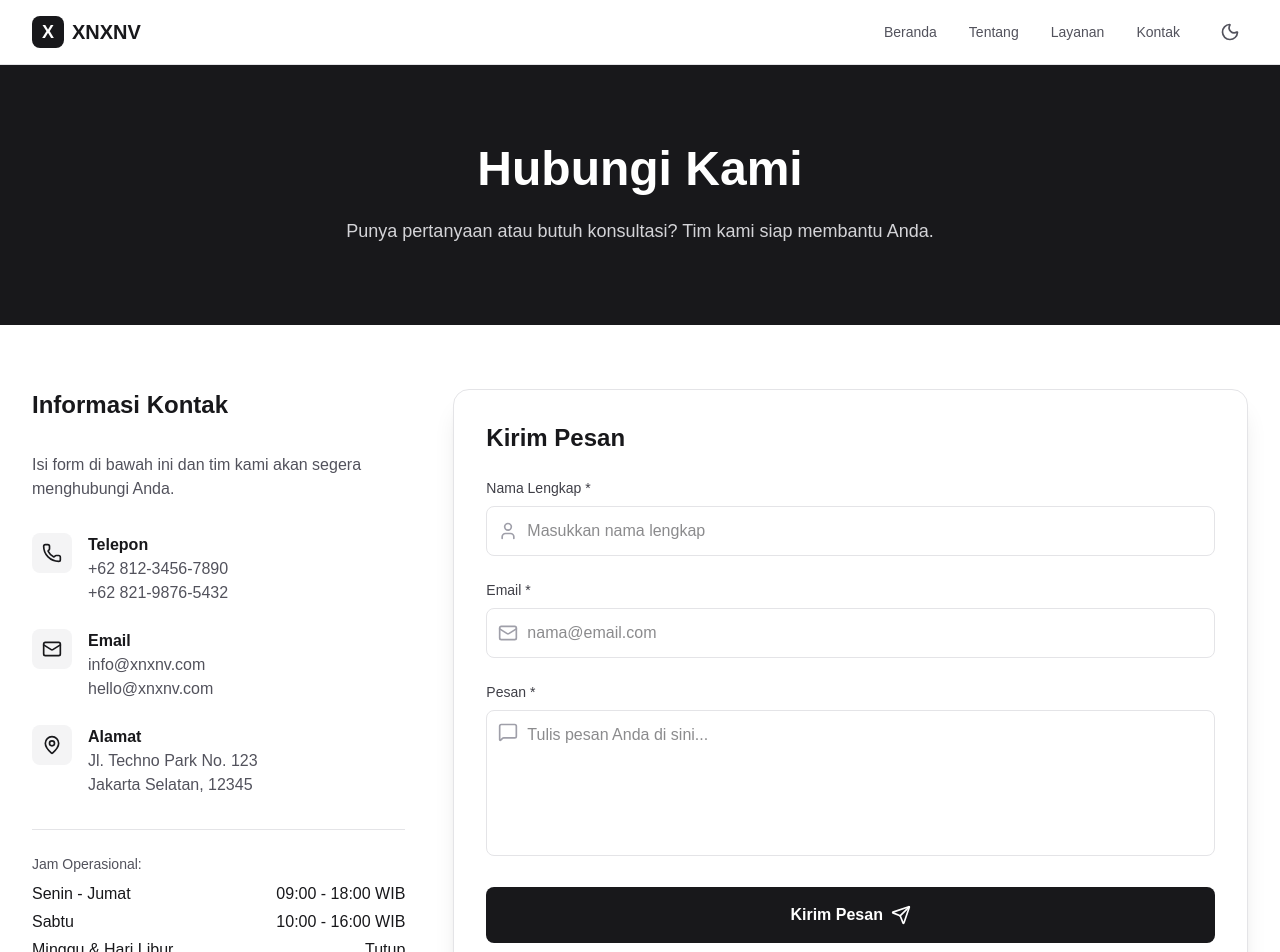
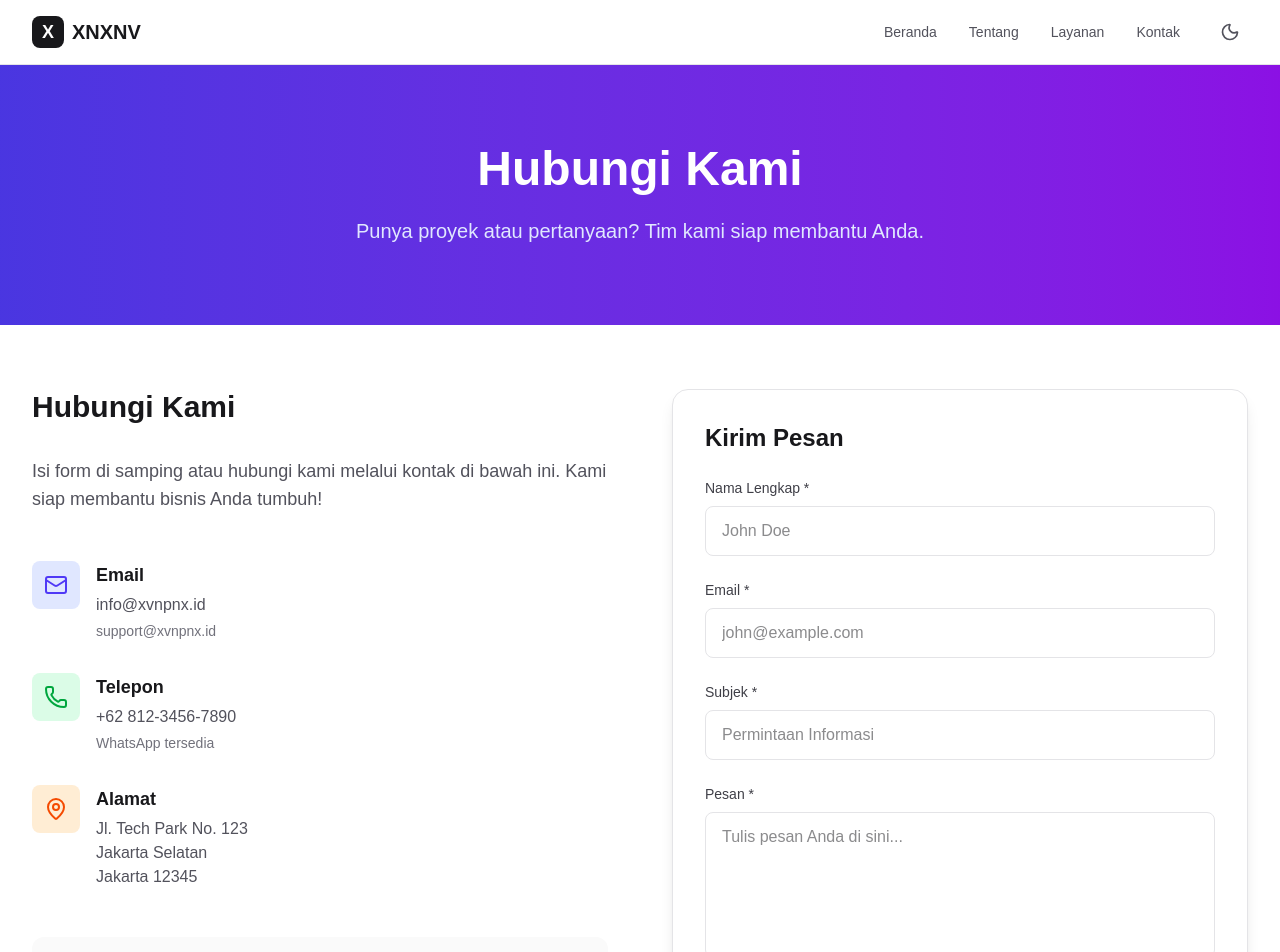
Before and after one commit to aryaapriawann-dev/XNXNV, a Next.js app: page /contact in a window 1280 px wide. Shown: the top 952 px of the page. Built offline with nearby package versions, Linux system fonts and the light colour scheme.

Commit message:
feat: add contact form with validation and 3 contact channels

```diff
--- a/src/app/contact/page.tsx
+++ b/src/app/contact/page.tsx
@@ -1,219 +1,262 @@
 "use client";
 
 import { useState } from "react";
-import { Mail, Phone, MapPin, Send, User, MessageSquare } from "lucide-react";
+import { Mail, Phone, MapPin, Send, Loader2 } from "lucide-react";
 
-export default function ContactPage() {
+export default function Contact() {
   const [formData, setFormData] = useState({
     name: "",
     email: "",
+    subject: "",
     message: "",
   });
+  const [errors, setErrors] = useState<Record<string, string>>({});
   const [isSubmitting, setIsSubmitting] = useState(false);
-  const [isSuccess, setIsSuccess] = useState(false);
+  const [submitStatus, setSubmitStatus] = useState<"idle" | "success" | "error">("idle");
 
-  const handleSubmit = (e: React.FormEvent) => {
-    e.preventDefault();
-    setIsSubmitting(true);
-
-    // Simulate form submission
-    setTimeout(() => {
-      setIsSubmitting(false);
-      setIsSuccess(true);
-      setFormData({ name: "", email: "", message: "" });
-      setTimeout(() => setIsSuccess(false), 3000);
-    }, 1500);
+  const handleChange = (e: React.ChangeEvent<HTMLInputElement | HTMLTextAreaElement>) => {
+    const { name, value } = e.target;
+    setFormData((prev) => ({ ...prev, [name]: value }));
+    if (errors[name]) {
+      setErrors((prev) => {
+        const newErrors = { ...prev };
+        delete newErrors[name];
+        return newErrors;
+      });
+    }
   };
 
-  const handleChange = (e: React.ChangeEvent<HTMLInputElement | HTMLTextAreaElement>) => {
-    setFormData(prev => ({ ...prev, [e.target.name]: e.target.value }));
+  const validate = () => {
+    const newErrors: Record<string, string> = {};
+    if (!formData.name.trim()) newErrors.name = "Nama wajib diisi";
+    if (!formData.email.trim()) {
+      newErrors.email = "Email wajib diisi";
+    } else if (!/^[^\s@]+@[^\s@]+\.[^\s@]+$/.test(formData.email)) {
+      newErrors.email = "Email tidak valid";
+    }
+    if (!formData.subject.trim()) newErrors.subject = "Subjek wajib diisi";
+    if (!formData.message.trim()) newErrors.message = "Pesan wajib diisi";
+    return newErrors;
+  };
+
+  const handleSubmit = async (e: React.FormEvent) => {
+    e.preventDefault();
+    const validationErrors = validate();
+    if (Object.keys(validationErrors).length > 0) {
+      setErrors(validationErrors);
+      return;
+    }
+
+    setIsSubmitting(true);
+    // Simulate API call
+    await new Promise((resolve) => setTimeout(resolve, 1500));
+    setIsSubmitting(false);
+    setSubmitStatus("success");
+    setFormData({ name: "", email: "", subject: "", message: "" });
+
+    // Reset status after 5 seconds
+    setTimeout(() => {
+      setSubmitStatus("idle");
+    }, 5000);
   };
 
   return (
-    <div className="min-h-screen bg-white dark:bg-zinc-900">
+    <div className="flex flex-col min-h-full">
       {/* Hero */}
-      <section className="bg-zinc-900 dark:bg-zinc-950 py-20 text-center text-white">
-        <div className="max-w-3xl mx-auto px-4">
+      <section className="relative py-20 bg-zinc-900 text-white overflow-hidden">
+        <div className="absolute inset-0">
+          <div className="absolute inset-0 bg-gradient-to-r from-indigo-600 to-purple-600 opacity-90" />
+        </div>
+        <div className="relative max-w-7xl mx-auto px-4 sm:px-6 lg:px-8 text-center">
           <h1 className="text-4xl sm:text-5xl font-bold mb-6">Hubungi Kami</h1>
-          <p className="text-lg text-zinc-300">
-            Punya pertanyaan atau butuh konsultasi? Tim kami siap membantu Anda.
+          <p className="text-xl text-indigo-100 max-w-3xl mx-auto">
+            Punya proyek atau pertanyaan? Tim kami siap membantu Anda.
           </p>
         </div>
       </section>
 
       <div className="max-w-7xl mx-auto px-4 sm:px-6 lg:px-8 py-16">
-        <div className="grid grid-cols-1 lg:grid-cols-3 gap-12">
+        <div className="grid grid-cols-1 lg:grid-cols-2 gap-16">
           {/* Contact Info */}
-          <div className="space-y-8">
-            <h2 className="text-2xl font-bold text-zinc-900 dark:text-zinc-50">
-              Informasi Kontak
+          <div>
+            <h2 className="text-3xl font-bold text-zinc-900 dark:text-zinc-50 mb-8">
+              Hubungi Kami
             </h2>
-            <p className="text-zinc-600 dark:text-zinc-400">
-              Isi form di bawah ini dan tim kami akan segera menghubungi Anda.
+            <p className="text-zinc-600 dark:text-zinc-400 mb-12 text-lg">
+              Isi form di samping atau hubungi kami melalui kontak di bawah ini.
+              Kami siap membantu bisnis Anda tumbuh!
             </p>
 
-            <div className="space-y-6">
+            <div className="space-y-8">
               <div className="flex items-start gap-4">
-                <div className="h-10 w-10 rounded-lg bg-zinc-100 dark:bg-zinc-800 flex items-center justify-center shrink-0">
-                  <Phone className="h-5 w-5 text-zinc-900 dark:text-zinc-50" />
+                <div className="p-3 bg-indigo-100 dark:bg-indigo-900/30 rounded-lg">
+                  <Mail className="h-6 w-6 text-indigo-600 dark:text-indigo-400" />
                 </div>
                 <div>
-                  <div className="font-semibold text-zinc-900 dark:text-zinc-50">
+                  <h3 className="text-lg font-semibold text-zinc-900 dark:text-zinc-50 mb-1">
+                    Email
+                  </h3>
+                  <a
+                    href="mailto:info@xvnpnx.id"
+                    className="text-zinc-600 dark:text-zinc-400 hover:text-indigo-600 dark:hover:text-indigo-400"
+                  >
+                    info@xvnpnx.id
+                  </a>
+                  <p className="text-sm text-zinc-500 mt-1">support@xvnpnx.id</p>
+                </div>
+              </div>
+
+              <div className="flex items-start gap-4">
+                <div className="p-3 bg-green-100 dark:bg-green-900/30 rounded-lg">
+                  <Phone className="h-6 w-6 text-green-600 dark:text-green-400" />
+                </div>
+                <div>
+                  <h3 className="text-lg font-semibold text-zinc-900 dark:text-zinc-50 mb-1">
                     Telepon
+                  </h3>
+                  <a
+                    href="tel:+6281234567890"
+                    className="text-zinc-600 dark:text-zinc-400 hover:text-green-600 dark:hover:text-green-400"
+                  >
+                    +62 812-3456-7890
+                  </a>
+                  <p className="text-sm text-zinc-500 mt-1">WhatsApp tersedia</p>
                 </div>
-                  <div className="text-zinc-600 dark:text-zinc-400">
-                    +62 812-3456-7890
               </div>
-                  <div className="text-zinc-600 dark:text-zinc-400">
-                    +62 821-9876-5432
+
+              <div className="flex items-start gap-4">
+                <div className="p-3 bg-orange-100 dark:bg-orange-900/30 rounded-lg">
+                  <MapPin className="h-6 w-6 text-orange-600 dark:text-orange-400" />
+                </div>
+                <div>
+                  <h3 className="text-lg font-semibold text-zinc-900 dark:text-zinc-50 mb-1">
+                    Alamat
+                  </h3>
+                  <p className="text-zinc-600 dark:text-zinc-400">
+                    Jl. Tech Park No. 123<br />
+                    Jakarta Selatan<br />
+                    Jakarta 12345
+                  </p>
                 </div>
               </div>
             </div>
 
-              <div className="flex items-start gap-4">
-                <div className="h-10 w-10 rounded-lg bg-zinc-100 dark:bg-zinc-800 flex items-center justify-center shrink-0">
-                  <Mail className="h-5 w-5 text-zinc-900 dark:text-zinc-50" />
+            {/* Office Hours */}
+            <div className="mt-12 p-6 bg-zinc-50 dark:bg-zinc-800 rounded-xl">
+              <h3 className="text-lg font-semibold text-zinc-900 dark:text-zinc-50 mb-4">
+                Jam Operasional
+              </h3>
+              <div className="space-y-2 text-zinc-600 dark:text-zinc-400">
+                <div className="flex justify-between">
+                  <span>Senin - Jumat</span>
+                  <span className="font-medium">09:00 - 18:00 WIB</span>
                 </div>
-                <div>
-                  <div className="font-semibold text-zinc-900 dark:text-zinc-50">
-                    Email
+                <div className="flex justify-between">
+                  <span>Sabtu</span>
+                  <span className="font-medium">10:00 - 16:00 WIB</span>
                 </div>
-                  <div className="text-zinc-600 dark:text-zinc-400">
-                    info@xnxnv.com
-                  </div>
-                  <div className="text-zinc-600 dark:text-zinc-400">
-                    hello@xnxnv.com
-                  </div>
-                </div>
-              </div>
-
-              <div className="flex items-start gap-4">
-                <div className="h-10 w-10 rounded-lg bg-zinc-100 dark:bg-zinc-800 flex items-center justify-center shrink-0">
-                  <MapPin className="h-5 w-5 text-zinc-900 dark:text-zinc-50" />
-                </div>
-                <div>
-                  <div className="font-semibold text-zinc-900 dark:text-zinc-50">
-                    Alamat
-                  </div>
-                  <div className="text-zinc-600 dark:text-zinc-400">
-                    Jl. Techno Park No. 123
-                  </div>
-                  <div className="text-zinc-600 dark:text-zinc-400">
-                    Jakarta Selatan, 12345
+                <div className="flex justify-between">
+                  <span>Minggu & Hari Libur</span>
+                  <span className="font-medium">Tutup</span>
                 </div>
               </div>
             </div>
           </div>
 
-            <div className="pt-6 border-t border-zinc-200 dark:border-zinc-800">
-              <div className="text-sm text-zinc-600 dark:text-zinc-400">
-                Jam Operasional:
-              </div>
-              <div className="mt-2 space-y-1">
-                <div className="flex justify-between text-zinc-900 dark:text-zinc-50">
-                  <span>Senin - Jumat</span>
-                  <span>09:00 - 18:00 WIB</span>
-                </div>
-                <div className="flex justify-between text-zinc-900 dark:text-zinc-50">
-                  <span>Sabtu</span>
-                  <span>10:00 - 16:00 WIB</span>
-                </div>
-                <div className="flex justify-between text-zinc-900 dark:text-zinc-50">
-                  <span>Minggu & Hari Libur</span>
-                  <span>Tutup</span>
-                </div>
-              </div>
-            </div>
-          </div>
-
-          {/* Contact Form */}
-          <div className="lg:col-span-2">
-            <div className="bg-white dark:bg-zinc-800 rounded-2xl shadow-xl border border-zinc-200 dark:border-zinc-700 p-8">
+          {/* Form */}
+          <div className="bg-white dark:bg-zinc-900 rounded-2xl p-8 border border-zinc-200 dark:border-zinc-700 shadow-lg">
             <h2 className="text-2xl font-bold text-zinc-900 dark:text-zinc-50 mb-6">
               Kirim Pesan
             </h2>
 
-              {isSuccess && (
-                <div className="mb-6 p-4 bg-green-50 dark:bg-green-900/20 border border-green-200 dark:border-green-800 rounded-lg flex items-center gap-3">
-                  <div className="h-8 w-8 rounded-full bg-green-100 dark:bg-green-900/50 flex items-center justify-center">
-                    <Send className="h-4 w-4 text-green-600 dark:text-green-400" />
+            {submitStatus === "success" ? (
+              <div className="bg-green-50 dark:bg-green-900/20 border border-green-200 dark:border-green-800 rounded-xl p-6 text-center">
+                <div className="w-16 h-16 bg-green-100 dark:bg-green-900 rounded-full flex items-center justify-center mx-auto mb-4">
+                  <Send className="h-8 w-8 text-green-600 dark:text-green-400" />
                 </div>
-                  <div>
-                    <div className="font-semibold text-green-900 dark:text-green-50">
+                <h3 className="text-xl font-bold text-green-700 dark:text-green-400 mb-2">
                   Pesan Terkirim!
+                </h3>
+                <p className="text-green-600 dark:text-green-400">
+                  Terima kasih atas pesan Anda. Tim kami akan menghubungi Anda dalam 24 jam.
+                </p>
               </div>
-                    <div className="text-sm text-green-700 dark:text-green-400">
-                      Terima kasih. Kami akan menghubungi Anda segera.
-                    </div>
-                  </div>
-                </div>
-              )}
-
+            ) : (
               <form onSubmit={handleSubmit} className="space-y-6">
                 <div>
                   <label htmlFor="name" className="block text-sm font-medium text-zinc-700 dark:text-zinc-300 mb-2">
                     Nama Lengkap *
                   </label>
-                  <div className="relative">
-                    <User className="absolute left-3 top-1/2 -translate-y-1/2 h-5 w-5 text-zinc-400" />
                   <input
                     type="text"
                     id="name"
                     name="name"
-                      required
                     value={formData.name}
                     onChange={handleChange}
-                      className="w-full pl-10 pr-4 py-3 rounded-lg border border-zinc-200 dark:border-zinc-700 bg-white dark:bg-zinc-900 text-zinc-900 dark:text-zinc-50 focus:ring-2 focus:ring-zinc-900 dark:focus:ring-zinc-50 focus:border-transparent outline-none transition-all"
-                      placeholder="Masukkan nama lengkap"
+                    className={`w-full px-4 py-3 rounded-lg border ${errors.name ? "border-red-500" : "border-zinc-200 dark:border-zinc-700"} bg-white dark:bg-zinc-800 text-zinc-900 dark:text-zinc-50 focus:ring-2 focus:ring-indigo-500 focus:border-transparent outline-none transition-all`}
+                    placeholder="John Doe"
                   />
-                  </div>
+                  {errors.name && <p className="mt-1 text-sm text-red-500">{errors.name}</p>}
                 </div>
 
                 <div>
                   <label htmlFor="email" className="block text-sm font-medium text-zinc-700 dark:text-zinc-300 mb-2">
                     Email *
                   </label>
-                  <div className="relative">
-                    <Mail className="absolute left-3 top-1/2 -translate-y-1/2 h-5 w-5 text-zinc-400" />
                   <input
                     type="email"
                     id="email"
                     name="email"
-                      required
                     value={formData.email}
                     onChange={handleChange}
-                      className="w-full pl-10 pr-4 py-3 rounded-lg border border-zinc-200 dark:border-zinc-700 bg-white dark:bg-zinc-900 text-zinc-900 dark:text-zinc-50 focus:ring-2 focus:ring-zinc-900 dark:focus:ring-zinc-50 focus:border-transparent outline-none transition-all"
-                      placeholder="nama@email.com"
+                    className={`w-full px-4 py-3 rounded-lg border ${errors.email ? "border-red-500" : "border-zinc-200 dark:border-zinc-700"} bg-white dark:bg-zinc-800 text-zinc-900 dark:text-zinc-50 focus:ring-2 focus:ring-indigo-500 focus:border-transparent outline-none transition-all`}
+                    placeholder="john@example.com"
                   />
+                  {errors.email && <p className="mt-1 text-sm text-red-500">{errors.email}</p>}
                 </div>
+
+                <div>
+                  <label htmlFor="subject" className="block text-sm font-medium text-zinc-700 dark:text-zinc-300 mb-2">
+                    Subjek *
+                  </label>
+                  <input
+                    type="text"
+                    id="subject"
+                    name="subject"
+                    value={formData.subject}
+                    onChange={handleChange}
+                    className={`w-full px-4 py-3 rounded-lg border ${errors.subject ? "border-red-500" : "border-zinc-200 dark:border-zinc-700"} bg-white dark:bg-zinc-800 text-zinc-900 dark:text-zinc-50 focus:ring-2 focus:ring-indigo-500 focus:border-transparent outline-none transition-all`}
+                    placeholder="Permintaan Informasi"
+                  />
+                  {errors.subject && <p className="mt-1 text-sm text-red-500">{errors.subject}</p>}
                 </div>
 
                 <div>
                   <label htmlFor="message" className="block text-sm font-medium text-zinc-700 dark:text-zinc-300 mb-2">
                     Pesan *
                   </label>
-                  <div className="relative">
-                    <MessageSquare className="absolute left-3 top-3 h-5 w-5 text-zinc-400" />
                   <textarea
                     id="message"
                     name="message"
-                      required
-                      rows={5}
                     value={formData.message}
                     onChange={handleChange}
-                      className="w-full pl-10 pr-4 py-3 rounded-lg border border-zinc-200 dark:border-zinc-700 bg-white dark:bg-zinc-900 text-zinc-900 dark:text-zinc-50 focus:ring-2 focus:ring-zinc-900 dark:focus:ring-zinc-50 focus:border-transparent outline-none transition-all resize-none"
+                    rows={5}
+                    className={`w-full px-4 py-3 rounded-lg border ${errors.message ? "border-red-500" : "border-zinc-200 dark:border-zinc-700"} bg-white dark:bg-zinc-800 text-zinc-900 dark:text-zinc-50 focus:ring-2 focus:ring-indigo-500 focus:border-transparent outline-none transition-all resize-none`}
                     placeholder="Tulis pesan Anda di sini..."
                   />
-                  </div>
+                  {errors.message && <p className="mt-1 text-sm text-red-500">{errors.message}</p>}
                 </div>
 
                 <button
                   type="submit"
                   disabled={isSubmitting}
-                  className="w-full py-4 px-6 rounded-lg bg-zinc-900 dark:bg-zinc-50 text-white dark:text-zinc-900 font-semibold hover:bg-zinc-800 dark:hover:bg-zinc-200 disabled:opacity-50 disabled:cursor-not-allowed transition-all flex items-center justify-center gap-2"
+                  className="w-full py-4 px-6 rounded-lg bg-indigo-600 text-white font-semibold hover:bg-indigo-700 focus:ring-4 focus:ring-indigo-500/30 disabled:opacity-50 disabled:cursor-not-allowed flex items-center justify-center gap-2 transition-all"
                 >
                   {isSubmitting ? (
-                    "Mengirim..."
+                    <>
+                      <Loader2 className="h-5 w-5 animate-spin" />
+                      Mengirim...
+                    </>
                   ) : (
                     <>
                       Kirim Pesan
@@ -222,7 +265,7 @@ export default function ContactPage() {
                   )}
                 </button>
               </form>
-            </div>
+            )}
           </div>
         </div>
       </div>
```
Lines whose indentation alone changed are shown as unchanged.
